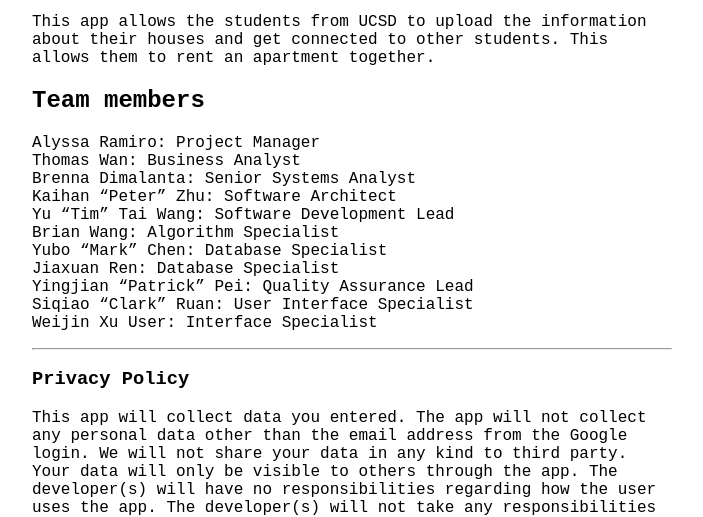
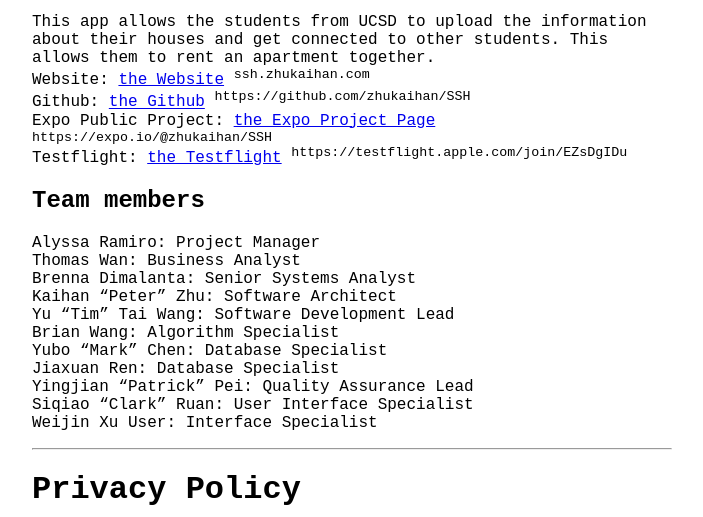
Before and after one commit to zhukaihan/SSH, a plain HTML site: page index.html in a window 1280 px wide. Shown: the part 413-930 px from the top of the page, without its empty margins (288-991 px from the left). Drawn offline with Linux system fonts and the light colour scheme.

Commit message:
Update index.html

```diff
--- a/index.html
+++ b/index.html
@@ -31,6 +31,10 @@
     <hr>
     <p>
       This app allows the students from UCSD to upload the information about their houses and get connected to other students. This allows them to rent an apartment together. <br>
+      Website: <a href="http://ssh.zhukaihan.com">the Website</a> <sup>ssh.zhukaihan.com</sup><br>
+      Github: <a href="https://github.com/zhukaihan/SSH">the Github</a> <sup>https://github.com/zhukaihan/SSH</sup><br>
+      Expo Public Project: <a href="https://expo.io/@zhukaihan/SSH">the Expo Project Page</a> <sup>https://expo.io/@zhukaihan/SSH</sup><br>
+      Testflight: <a href="https://testflight.apple.com/join/EZsDgIDu">the Testflight</a> <sup>https://testflight.apple.com/join/EZsDgIDu</sup><br>
     </p>
     <h2>Team members</h2>
     <p>
@@ -45,9 +49,9 @@
       Yingjian “Patrick” Pei:	Quality Assurance Lead<br>
       Siqiao “Clark” Ruan:	User Interface Specialist<br>
       Weijin Xu	User: Interface Specialist<br>
-    </o>
+    </p>
     <hr>
-    <h3>Privacy Policy</h3>
+    <h1>Privacy Policy</h1>
     <p>
       This app will collect data you entered. The app will not collect any personal data other than the email address from the Google login.
       We will not share your data in any kind to third party. Your data will only be visible to others through the app.
```
